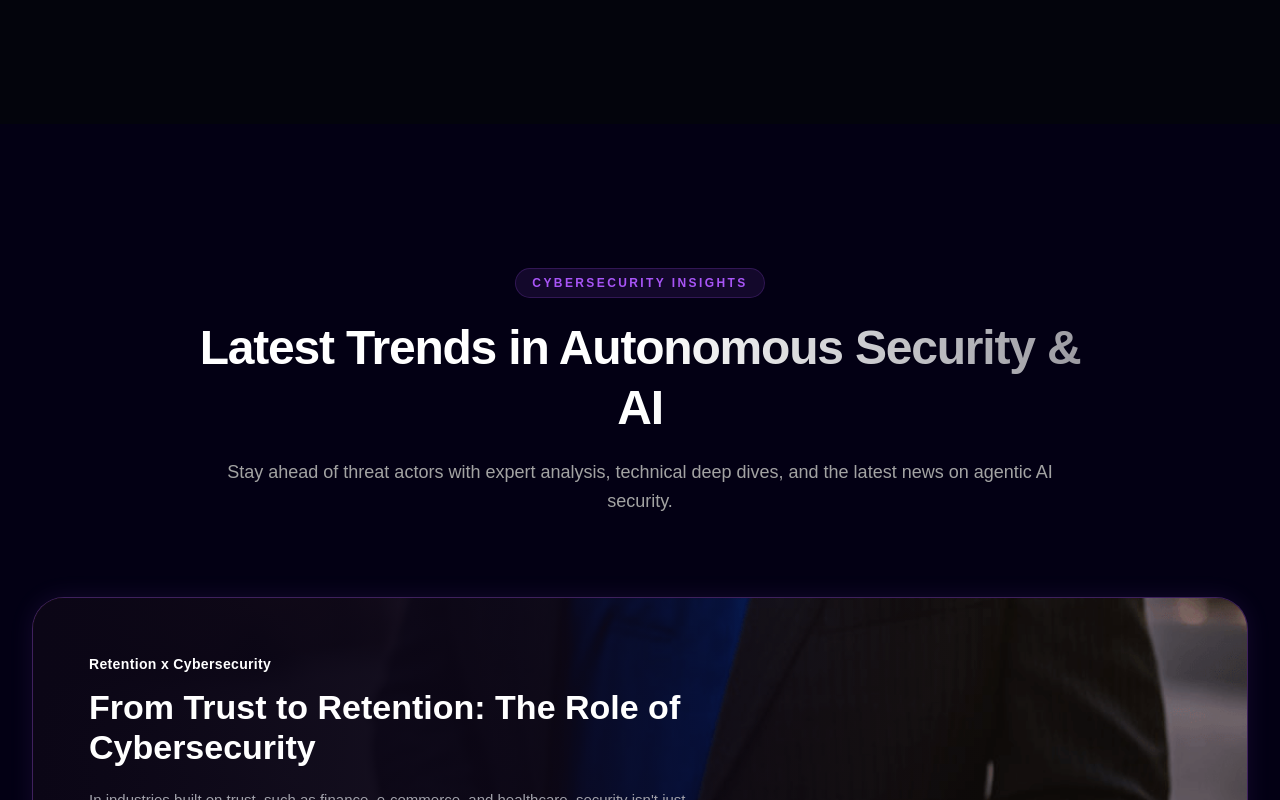
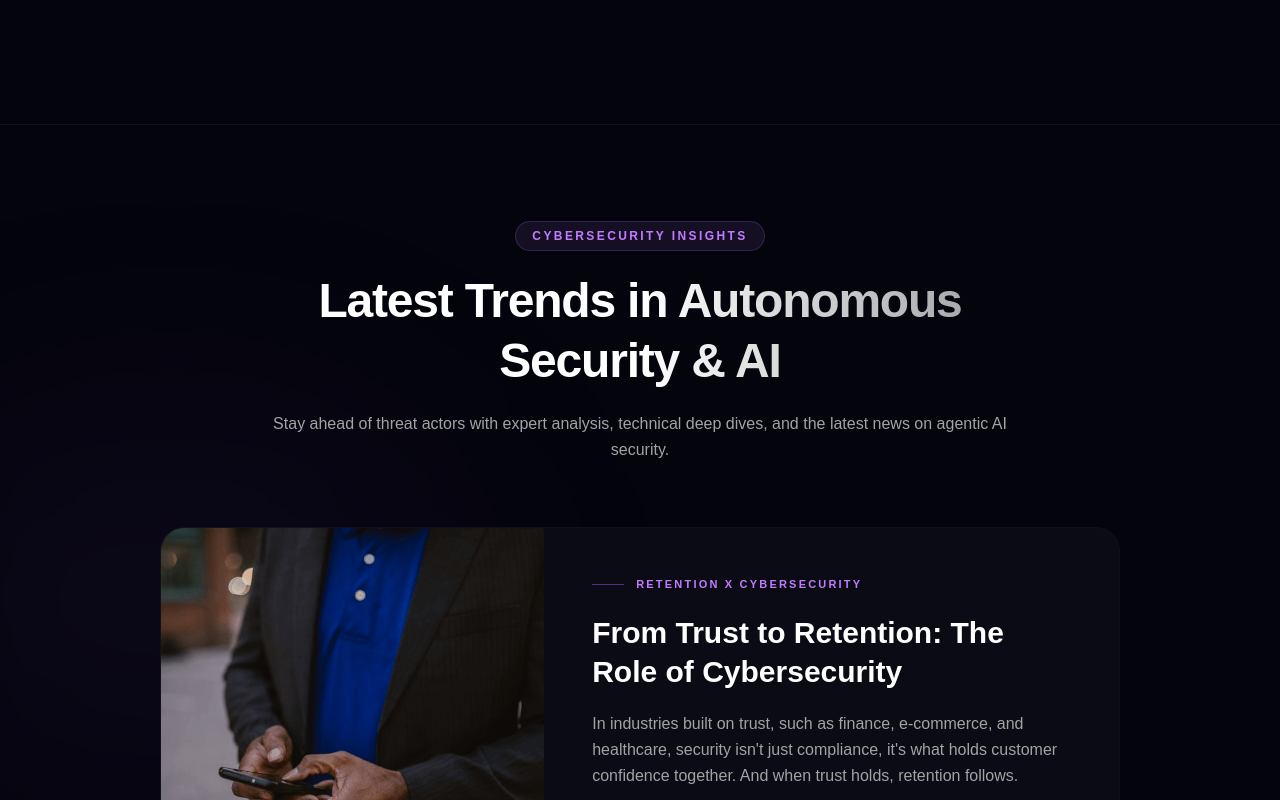
Before and after one commit to dev-mdshahid/axiler, a Next.js app: page / in a window 1280 px wide. Shown: the part 11200-12000 px from the top of the page. Built offline with nearby package versions, Linux system fonts and the light colour scheme; a web font is replaced by a local one.

Commit message:
feat: update blogs section

```diff
--- a/components/sections/home/Blogs.tsx
+++ b/components/sections/home/Blogs.tsx
@@ -26,63 +26,83 @@ const blogs = [
 
 export default function Blogs() {
   return (
-    <section className="relative w-full py-20 md:py-28 lg:py-36 bg-transparent overflow-hidden">
-      <div className="mx-auto flex w-full max-w-[1400px] flex-col items-center px-4 sm:px-6 lg:px-8 relative z-10">
-        <div className="mb-14 sm:mb-20 flex flex-col items-center text-center max-w-4xl mx-auto relative z-10 w-full">
-          <div className="mb-5 inline-flex uppercase tracking-[0.2em] text-[11px] sm:text-xs font-bold text-[#A855F7] bg-[#A855F7]/10 border border-[#A855F7]/20 px-4 py-1.5 rounded-full">
+    <section className="relative w-full py-16 md:py-24 bg-[#03040C] overflow-hidden border-t border-white/5">
+      {/* Background Ambience */}
+      <div className="pointer-events-none absolute inset-0 flex items-center justify-center">
+        <div className="absolute top-[20%] left-[-10%] h-[400px] w-[600px] rounded-full bg-purple-500/5 blur-[120px]" />
+      </div>
+
+      <div className="mx-auto flex w-full max-w-5xl flex-col items-center px-4 sm:px-6 lg:px-8 relative z-10">
+        <div className="mb-14 sm:mb-16 flex flex-col items-center text-center max-w-3xl mx-auto w-full">
+          <div className="mb-5 inline-flex uppercase tracking-[0.2em] text-[11px] sm:text-xs font-bold text-purple-400 bg-purple-400/10 border border-purple-400/20 px-4 py-1.5 rounded-full">
             Cybersecurity Insights
           </div>
-          <h2 className="text-4xl sm:text-5xl lg:text-5xl font-bold leading-tight tracking-tight text-transparent bg-clip-text bg-gradient-to-r from-white via-white to-white/60 mb-5">
+          <h2 className="text-3xl sm:text-4xl lg:text-5xl font-bold leading-tight tracking-tight text-transparent bg-clip-text bg-gradient-to-r from-white via-white to-white/60 mb-5">
             Latest Trends in Autonomous Security & AI
           </h2>
-          <p className="text-base sm:text-lg font-medium leading-relaxed text-neutral-400">
+          <p className="text-sm sm:text-base font-medium leading-relaxed text-neutral-400">
             Stay ahead of threat actors with expert analysis, technical deep dives, and the latest news on agentic AI security.
           </p>
         </div>
 
-        <div className="flex w-full flex-col gap-8 md:gap-12">
-          {blogs.map((blog) => (
+        <div className="flex flex-col gap-8 lg:gap-12 w-full">
+          {blogs.map((blog, index) => (
             <div
               key={blog.id}
-              className="group relative w-full rounded-[24px] md:rounded-[32px] overflow-hidden border border-[#A855F7]/30 bg-[#110B1A] shadow-[0_0_25px_rgba(168,85,247,0.1)] transition-all duration-500 hover:shadow-[0_0_40px_rgba(168,85,247,0.25)] hover:border-[#A855F7]/60"
+              className={`group flex flex-col md:flex-row rounded-3xl border border-white/5 bg-[#0A0B14] overflow-hidden transition-all duration-500 hover:bg-[#0c0d1a] border-white/[0.02] hover:border-white/10 hover:shadow-[0_0_30px_rgba(168,85,247,0.03)] ${
+                index % 2 !== 0 ? 'md:flex-row-reverse' : ''
+              }`}
             >
-              <div className="absolute inset-0 z-0">
+              {/* Image Side */}
+              <div className="relative w-full md:w-[45%] lg:w-[40%] h-[240px] sm:h-[300px] md:h-auto overflow-hidden bg-[#03040C]">
+                {/* Subtle color blend overlay on hover */}
+                <div className="absolute inset-0 bg-purple-500/10 mix-blend-color z-10 opacity-0 group-hover:opacity-100 transition-opacity duration-700 pointer-events-none" />
                 <Image
                   src={blog.image}
                   alt={blog.title}
                   fill
-                  className="object-cover object-center transition-transform duration-700 group-hover:scale-[1.03]"
+                  className="object-cover object-center transition-transform duration-700 group-hover:scale-105 opacity-90 group-hover:opacity-100"
                   quality={90}
                 />
-                {/* Smooth gradient overlays to ensure seamless text readability */}
-                <div className="absolute inset-0 bg-[#05020A]/20"></div>
-                <div className="absolute inset-0 bg-linear-to-r from-[#0B0616] via-[#0B0616]/90 to-transparent w-full lg:w-[80%]"></div>
-                <div className="absolute inset-0 bg-linear-to-r from-[#0B0616] via-[#0B0616]/60 to-transparent md:hidden"></div>
               </div>
 
-              <div className="relative z-10 w-full lg:w-[75%] xl:w-[65%] p-6 sm:p-10 md:p-12 lg:p-14 flex flex-col items-start justify-center min-h-[350px] md:min-h-[400px]">
-                <span className="text-white font-bold text-[13px] md:text-[14px] mb-3 tracking-wide">
+              {/* Content Side */}
+              <div className="flex flex-col flex-1 p-8 sm:p-10 lg:p-12 justify-center relative">
+                {/* Subtle bg glow inside the card text area */}
+                <div className="absolute top-0 left-0 w-full h-full bg-linear-to-b md:bg-linear-to-r from-purple-500/5 to-transparent opacity-0 group-hover:opacity-100 transition-opacity duration-500 pointer-events-none" />
+
+                <div className="relative z-10 flex items-center gap-3 mb-5">
+                  <div className="w-8 h-[1px] bg-purple-500/50 transition-all duration-300 group-hover:bg-purple-400 group-hover:w-12"></div>
+                  <span className="text-purple-400 font-bold text-[10px] sm:text-[11px] tracking-[0.2em] uppercase">
                     {blog.category}
                   </span>
+                </div>
 
-                <h3 className="text-white text-[22px] sm:text-[28px] lg:text-[34px] font-bold leading-tight md:leading-[1.2] mb-4 md:mb-5 max-w-3xl">
+                <h3 className="relative z-10 text-white text-2xl sm:text-3xl lg:text-3xl font-semibold leading-tight md:leading-[1.3] mb-5 group-hover:text-purple-50 transition-colors">
                   {blog.title}
                 </h3>
 
-                <p className="text-[#A1A1AA] text-[14px] sm:text-[15px] leading-relaxed mb-4 md:mb-5 max-w-2xl">
+                <p className="relative z-10 text-neutral-400 text-sm sm:text-base leading-relaxed mb-8 max-w-2xl flex-1">
                   {blog.description}
                 </p>
 
-                <p className="text-[#A1A1AA] text-[14px] sm:text-[15px] mb-6 md:mb-8">
+                <div className="relative z-10 mt-auto flex items-center justify-between pt-6 border-t border-white/5">
+                  <span className="text-neutral-500 text-sm font-medium hidden sm:block">
                     {blog.insightText}
-                </p>
-
+                  </span>
                   <Link
                     href={blog.link}
-                  className="bg-white/5 hover:bg-white/10 backdrop-blur-md border border-white/10 text-white px-6 py-2.5 md:px-7 md:py-3 rounded-[10px] font-medium transition-all duration-300 shadow-sm hover:shadow-[0_4px_25px_rgba(255,255,255,0.1)] text-[13px] md:text-[14px]"
+                    className="inline-flex items-center gap-2 text-white font-semibold text-sm transition-all duration-300 group-hover:text-purple-400"
                   >
+                    <span className="relative pb-0.5">
                       {blog.buttonText}
+                      <span className="absolute bottom-0 left-0 w-0 h-[1px] bg-purple-400 transition-all duration-300 group-hover:w-full"></span>
+                    </span>
+                    <svg className="w-4 h-4 transform transition-transform duration-300 group-hover:translate-x-1.5" fill="none" viewBox="0 0 24 24" stroke="currentColor">
+                      <path strokeLinecap="round" strokeLinejoin="round" strokeWidth={2} d="M17 8l4 4m0 0l-4 4m4-4H3" />
+                    </svg>
                   </Link>
+                </div>
               </div>
             </div>
           ))}
```
Lines whose indentation alone changed are shown as unchanged.
